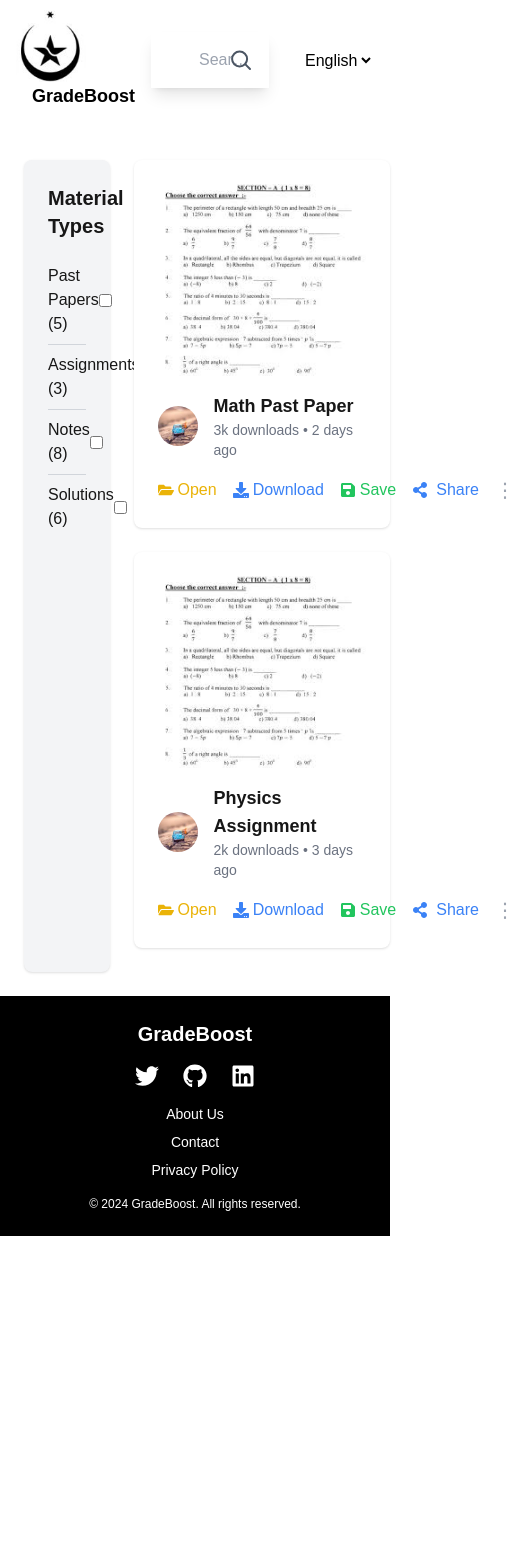
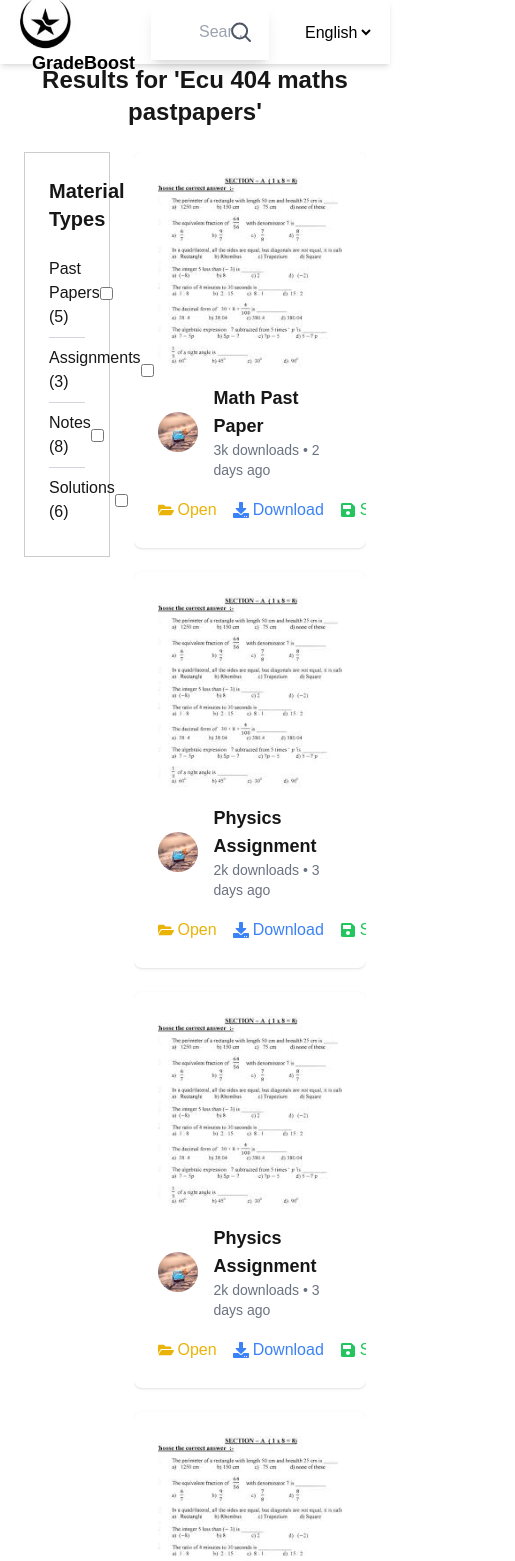
Before and after one commit to mikelexx/grade-boost, a Next.js app: page /results in a window 390 px wide. Shown: the top 1561 px of the page, 515 px wide, since content can reach past the window. Before the commit the page ends 1236 px from the top, so only its background shows below. Built offline with nearby package versions, Linux system fonts and the light colour scheme.

Commit message:
add: resultsNavbar without mobile support dynamicity

```diff
--- a/src/app/results/page.tsx
+++ b/src/app/results/page.tsx
@@ -20,59 +20,75 @@ const mockResults = [
     time: "3 days ago",
     thumbnailUrl: "/images/fakeThumbnail.jpeg",
     authorImg: "/images/small.jpeg",
+
   },
-  // Add more results as needed
+  {
+    id: 3,
+    title: "Physics Assignment",
+    materialType: "assignments",
+    downloads: "2k",
+    time: "3 days ago",
+    thumbnailUrl: "/images/fakeThumbnail.jpeg",
+    authorImg: "/images/small.jpeg",
+  },
+  {
+    id: 4,
+    title: "Physics Assignment",
+    materialType: "assignments",
+    downloads: "2k",
+    time: "3 days ago",
+    thumbnailUrl: "/images/fakeThumbnail.jpeg",
+    authorImg: "/images/small.jpeg",
+  },
+  {
+    id: 5,
+    title: "Physics Assignment",
+    materialType: "assignments",
+    downloads: "2k",
+    time: "3 days ago",
+    thumbnailUrl: "/images/fakeThumbnail.jpeg",
+    authorImg: "/images/small.jpeg",
+  },
+
 ];
 
-export default function Results() {
+
+export default function ResultsObsolete() {
   return (
     <>
       <ResultsPageNavBar />
-      <div className="flex gap-6 p-6">
+      <div className='flex-col pt-16 bg-white p-6'>
+      <h1 className='break-words text-center text-center text-2xl md:text-3xl font-semibold mb-6'>Results for 'Ecu 404 maths pastpapers' </h1>
+     <div className="flex gap-6 bg-white">
         {/* Left Sidebar */}
-        <aside className="w-1/4 bg-gray-100 p-6 rounded-lg shadow">
+	<aside className="sticky top-20 w-1/4  p-6 mb-auto border border-black border-opacity-20">
+
 	  <h3 className="text-xl font-semibold mb-4">Material Types</h3>
 	  <div>
 	    <label className="flex justify-between items-center py-2">
 	      <span>Past Papers (5)</span>
-              <input
-                type="checkbox"
-                className="form-checkbox text-blue-600"
-                value="pastpapers"
-              />
+	      <input type="checkbox" className="self-centerform-checkbox text-blue-600" value="pastpapers" />
 	    </label>
 	    <hr className="border-gray-300" />
 	    <label className="flex justify-between items-center py-2">
 	      <span>Assignments (3)</span>
-              <input
-                type="checkbox"
-                className="form-checkbox text-blue-600"
-                value="assignments"
-              />
+	      <input type="checkbox" className="form-checkbox text-blue-600" value="assignments" />
 	    </label>
 	    <hr className="border-gray-300" />
 	    <label className="flex justify-between items-center py-2">
 	      <span>Notes (8)</span>
-              <input
-                type="checkbox"
-                className="form-checkbox text-blue-600"
-                value="notes"
-              />
+	      <input type="checkbox" className="form-checkbox text-blue-600" value="notes" />
 	    </label>
 	    <hr className="border-gray-300" />
 	    <label className="flex justify-between items-center py-2">
 	      <span>Solutions (6)</span>
-              <input
-                type="checkbox"
-                className="form-checkbox text-blue-600"
-                value="solutions"
-              />
+	      <input type="checkbox" className="form-checkbox text-blue-600" value="solutions" />
 	    </label>
 	  </div>
 	</aside>
 
         {/* Right Results Section */}
-        <section className="w-3/4">
+        <section className="w-3/4 h-full overflow-y-auto">
           {mockResults.map((result) => (
             <div key={result.id}
                  className="bg-white p-6 rounded-lg shadow mb-6 flex flex-col md:flex-row">
@@ -128,6 +144,7 @@ export default function Results() {
           ))}
         </section>
       </div>
+      </div>
     </>
   );
 }
--- a/src/components/ResultsPageNavBar.tsx
+++ b/src/components/ResultsPageNavBar.tsx
@@ -1,26 +1,24 @@
 import Link from "next/link";
 import Image from "next/image";
 import Search from "./Search";
-export default function ResultsPageNavBar(){
+export default function ResultsPageNavBar() {
   return (
-    <nav className="flex items-center justify-between px-4 bg-white text-black mb-4">
+    <nav className="fixed top-0 left-0 right-0 z-50  h-16 flex items-center justify-between px-4 bg-white text-black shadow-md">
       <div className="flex-row space-x-4">
-		    <Image src='/images/logo.png' width={70} height={70} alt='Logo' className="inline-block"/>
+        <Image src='/images/logo.png' width={60} height={60} alt='Logo' className="inline-block" />
         <Link className="text-lg font-bold" href="/">
           GradeBoost
         </Link>
       </div>
       <div className="flex-grow mx-4">
-		      <Search isRounded={false}/>
+        <Search isRounded={false} />
       </div>
       <div className="flex space-x-4">
         <Link className="hover:underline" href="#signup">
         </Link>
         <div className="relative">
-		  <select className="mt-1 rounded-md border-gray-300 bg-white text-black ">
-		    <option value="English" selected>
-		      English
-		    </option>
+          <select className="mt-1 rounded-md border-gray-300 bg-white text-black">
+            <option value="English" selected>English</option>
             <option value="Swahili">Swahili</option>
           </select>
         </div>
```
Lines whose indentation alone changed are shown as unchanged.
